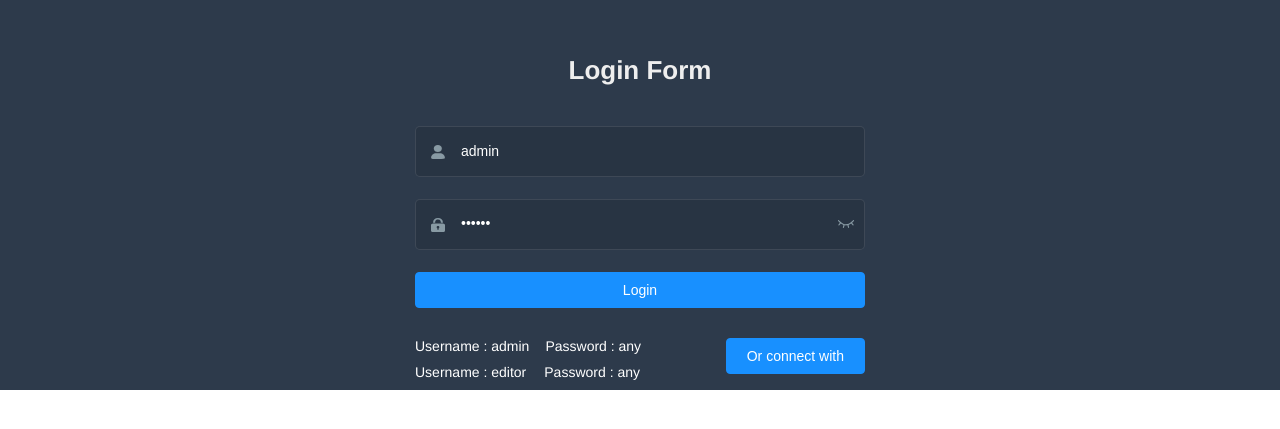
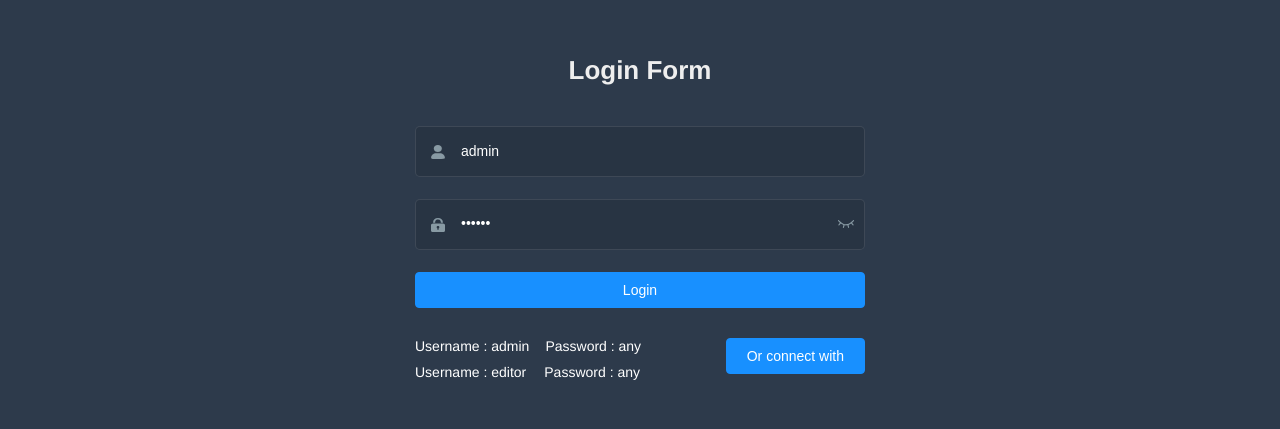
Before and after one commit to interfaceArtisan/vue-element-system, a Vue app: page /#/login in a window 1280 px wide. Shown: the part 105-534 px from the top of the page. Built offline with nearby package versions, Linux system fonts and the light colour scheme; no server answers.

Commit message:
修正导出样式变量在js中无法读取问题

```diff
--- a/src/layout/components/Sidebar/index.vue
+++ b/src/layout/components/Sidebar/index.vue
@@ -27,7 +27,7 @@
 import { mapGetters } from "vuex";
 import Logo from "./Logo";
 import SidebarItem from "./SidebarItem";
-import variables from "@/styles/outputvariables.scss";
+import variables from "@/styles/outputvariables.module.scss";
 
 export default {
   components: { SidebarItem, Logo },
--- a/src/store/modules/settings.js
+++ b/src/store/modules/settings.js
@@ -1,11 +1,11 @@
-import variables from '@/styles/element-variables.scss'
+import variables from '@/styles/outputvariables.module.scss'
 import defaultSettings from '@/settings'
+console.log('variables', variables)
 
 const { showSettings, tagsView, fixedHeader, sidebarLogo } = defaultSettings
 
 const state = {
-  // theme: variables.theme,
-  theme: '',
+  theme: variables.theme,
   showSettings: showSettings,
   tagsView: tagsView,
   fixedHeader: fixedHeader,
--- a/src/styles/element-variables.scss
+++ b/src/styles/element-variables.scss
@@ -26,6 +26,3 @@ $--font-path: "~element-ui/lib/theme-chalk/fonts";
 
 // the :export directive is the magic sauce for webpack
 // https://www.bluematador.com/blog/how-to-share-variables-between-js-and-sass
-:export {
-  theme: $--color-primary;
-}
--- a/src/styles/outputvariables.scss
+++ b/src/styles/outputvariables.module.scss
@@ -1,5 +1,6 @@
 // the :export directive is the magic sauce for webpack
 // https://www.bluematador.com/blog/how-to-share-variables-between-js-and-sass
+$--color-primary: #1890ff;
 :export {
     menuText: $menuText;
     menuActiveText: $menuActiveText;
@@ -9,4 +10,6 @@
     subMenuBg: $subMenuBg;
     subMenuHover: $subMenuHover;
     sideBarWidth: $sideBarWidth;
+
+    theme: $--color-primary;
   }
--- a/src/styles/variables.scss
+++ b/src/styles/variables.scss
@@ -9,7 +9,7 @@ $yellow:#FEC171;
 $panGreen: #30B08F;
 
 // sidebar
-$menuText:#bfcbd9;
+$menuText:#000;
 $menuActiveText:#409EFF;
 $subMenuActiveText:#000; // https://github.com/ElemeFE/element/issues/12951
 
--- a/src/views/login/index.vue
+++ b/src/views/login/index.vue
@@ -254,10 +254,8 @@ $dark_gray:#889aa4;
 $light_gray:#eee;
 
 .login-container {
-  min-height: 100%;
-  width: 100%;
+  height: 100vh;
   background-color: $bg;
-  overflow: hidden;
 
   .login-form {
     position: relative;
```
